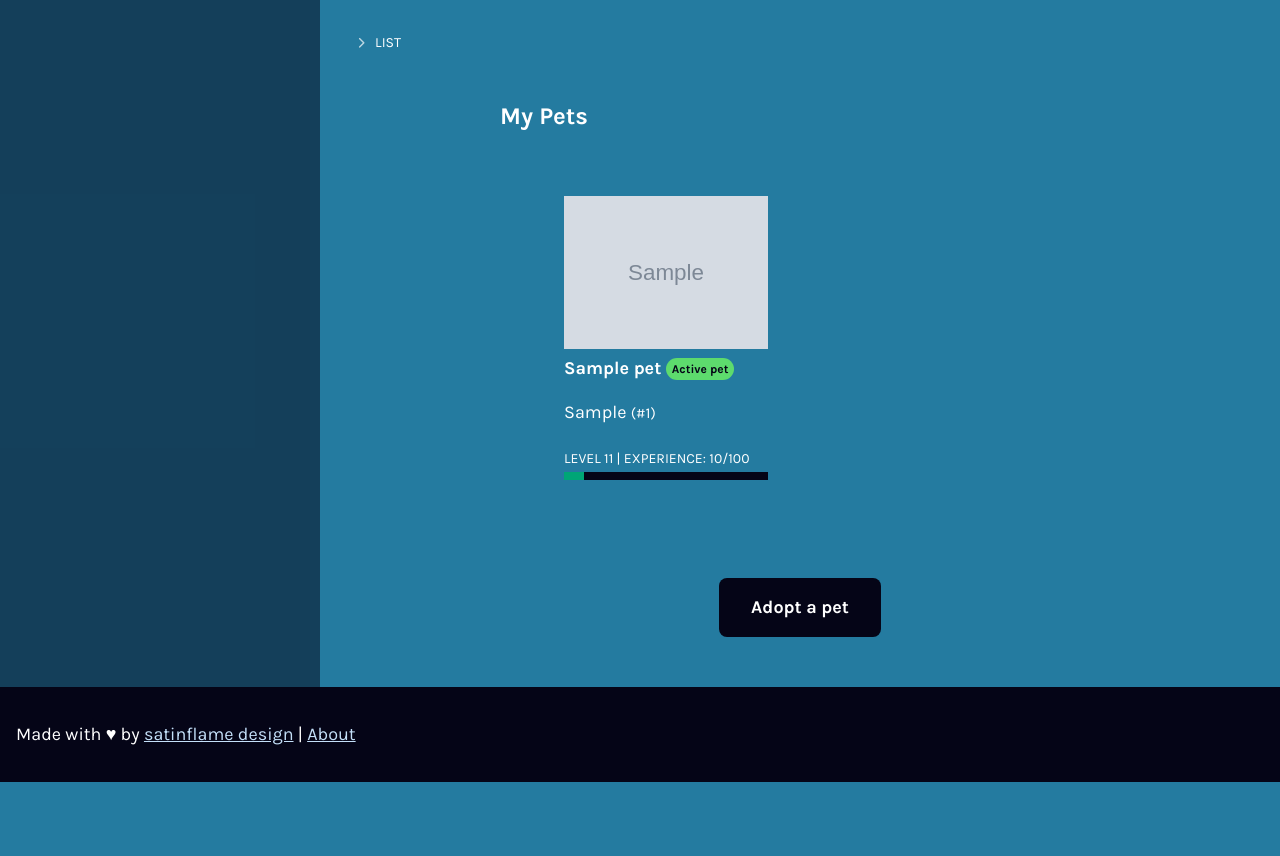
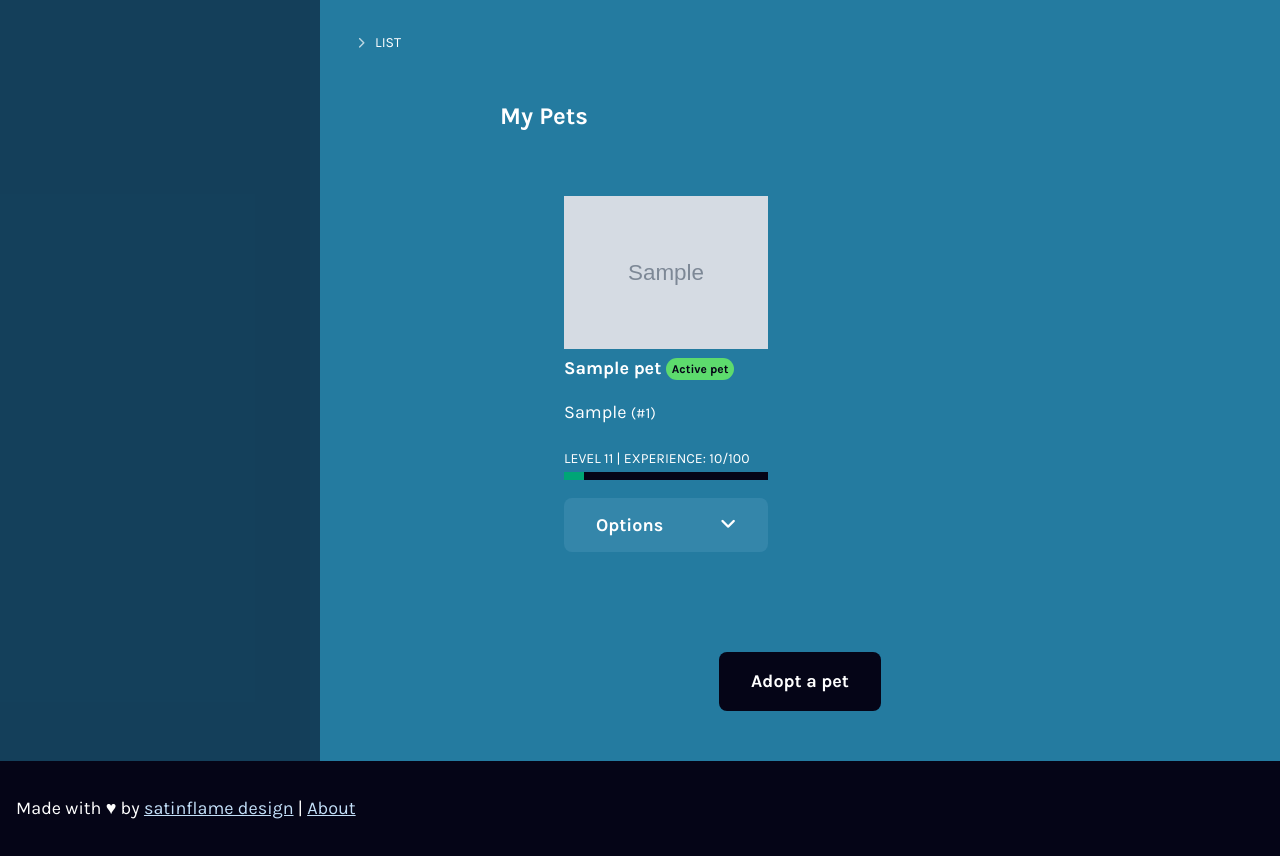
Before and after one commit to virtual/distantlife, a Flask app: template templates/list.html in a window 1280 px wide. Shown: the part 61-917 px from the top of the page. Before the commit the page ends 843 px from the top, so only its background shows below. Run offline with Flask 2, Linux system fonts and the light colour scheme; the template is opened without the code that fills it: most values are stand-ins (such as "Sample title", 1, 10 or a date in 2020); grey boxes marked "Sample" are stand-in pictures; some libraries are stand-ins or nearby versions.

Commit message:
add pet options for abandoning and active

```diff
--- a/application.py
+++ b/application.py
@@ -448,6 +448,42 @@ def adopt():
         return render_template("adopt.html", pet_types=rows)
 
 
+
+@app.route("/abandon/")
+@login_required
+def abandon():
+    pet_id = int(request.args.get('id'))
+
+    # Check that active pet is not the one being deleted
+    print("SELECT active_pet_id FROM users WHERE id = ?", session["user_id"])
+
+    # Delete pet from pet owners
+    # This ensures the current user owns the pet being abandoned
+    rows = db.execute("DELETE FROM owners WHERE owner_id = ? AND pet_id = ?", session["user_id"], pet_id)
+    if rows == 1:
+        db.execute("DELETE FROM pets WHERE id = ?", pet_id)
+    else:
+      return apology("Error abandoning pet", 403)
+
+    # TODO
+    # If active pet is deleted pet, change a different pet to active pet
+    # db.execute("UPDATE users SET active_pet_id = ? WHERE id = ?",
+    #                              petid, session["user_id"])
+    # set_active_pet_in_session(session["user_id"])
+
+    return redirect('/pets')
+
+
+@app.route("/activate/")
+@login_required
+def activate():
+    pet_id = int(request.args.get('id'))
+    db.execute("UPDATE users SET active_pet_id = ? WHERE id = ?",
+                                 pet_id, session["user_id"])
+    set_active_pet_in_session(session["user_id"])
+    return redirect('/pets')
+
+
 def errorhandler(e):
     """Handle error"""
     if not isinstance(e, HTTPException):
--- a/static/overrides.css
+++ b/static/overrides.css
@@ -2,3 +2,18 @@
 .d-inline {
   display: inline !important;
 }
+.element-options {
+  padding-right: 0;
+}
+.element-options li.has-dropdown ul.dropdown {
+  position: absolute;
+  padding-right: 0;
+  z-index: 2;
+}
+.element-options li.has-dropdown ul.dropdown li a {
+  background-color: #4E84A5;
+}
+.element-options li.has-dropdown ul.dropdown li a.disabled {
+  opacity: 1;
+  color: rgba(255, 255, 255, .5)
+}
--- a/templates/list.html
+++ b/templates/list.html
@@ -14,16 +14,36 @@
 
 {% if (pets_owned|length) > 0 %}
   <div class="col-list row">
-    {% for pets in pets_owned %}
+    {% for pet in pets_owned %}
 
     <div class="col-12">
-      <img src="/static/{{ pets.imgsrc }}" alt="" />
-      <h2>{{ pets.name }}
-        {% if pets.id == pets.active_pet_id %}
+      <img src="/static/{{ pet.imgsrc }}" alt="" />
+      <h2>{{ pet.name }}
+        {% if pet.id == pet.active_pet_id %}
         <span class="badge badge-success">Active pet</span>
         {% endif %} </h2>
-        <p>{{ pets.pet_type }} <small>(#{{ pets.id }})</small></p>
-        {{ progressbar((pets.exp)) }}
+        <p>{{ pet.pet_type }} <small>(#{{ pet.id }})</small></p>
+        {{ progressbar((pet.exp)) }}
+
+        <ul class="element-options">
+          <li class="has-dropdown"><button class="btn-secondary" aria-haspopup="true">
+            Options
+          </button>
+            <ul class="dropdown" aria-label="submenu">
+              <li><a href="/activate/?id={{pet.id}}">Make Active Pet</a></li>
+              {% if (pet.exp) < 100 %}
+                <li><a class="disabled" href="#">Rename
+                  <span title="Pet renaming is available at level 2" class="fad fa-info-circle"></span>
+                  <span class="sr-only">info</span>
+                </a></li>
+              {% else %}
+                <li><a href="/pet/?id={{pet.id}}">Rename</a></li>
+              {% endif %}
+              <li><a onclick="return confirm('Are you sure you wish to remove your pet?')" href="/abandon/?id={{pet.id}}">Abandon</a></li>
+            </ul>
+          </li>
+        </ul>
+
       </div>
     {% endfor %}
   </div>
```
Also changed, not shown: distantlife.db.
